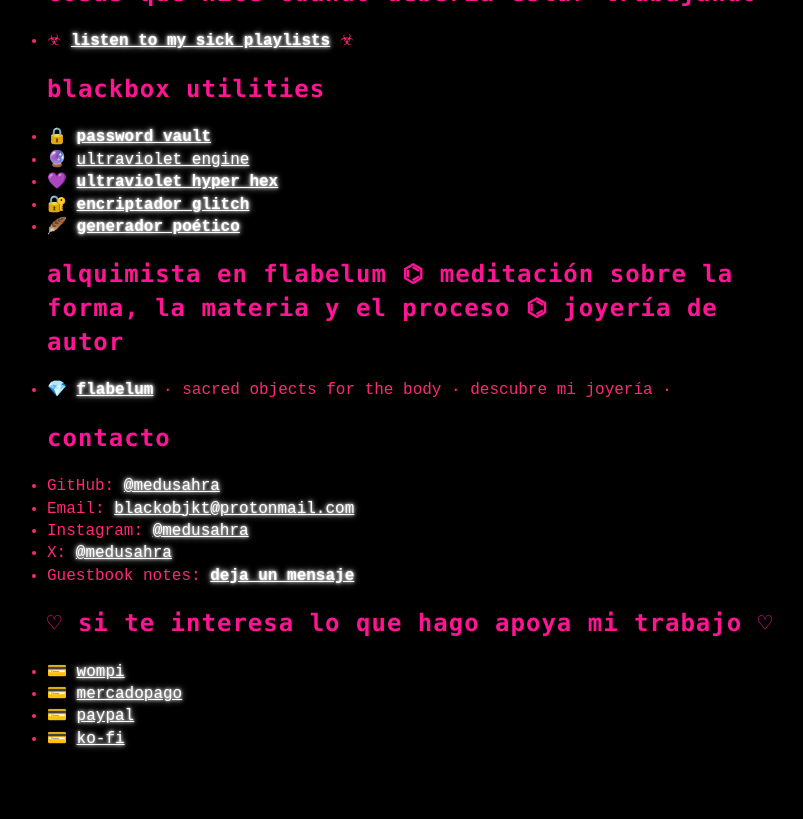
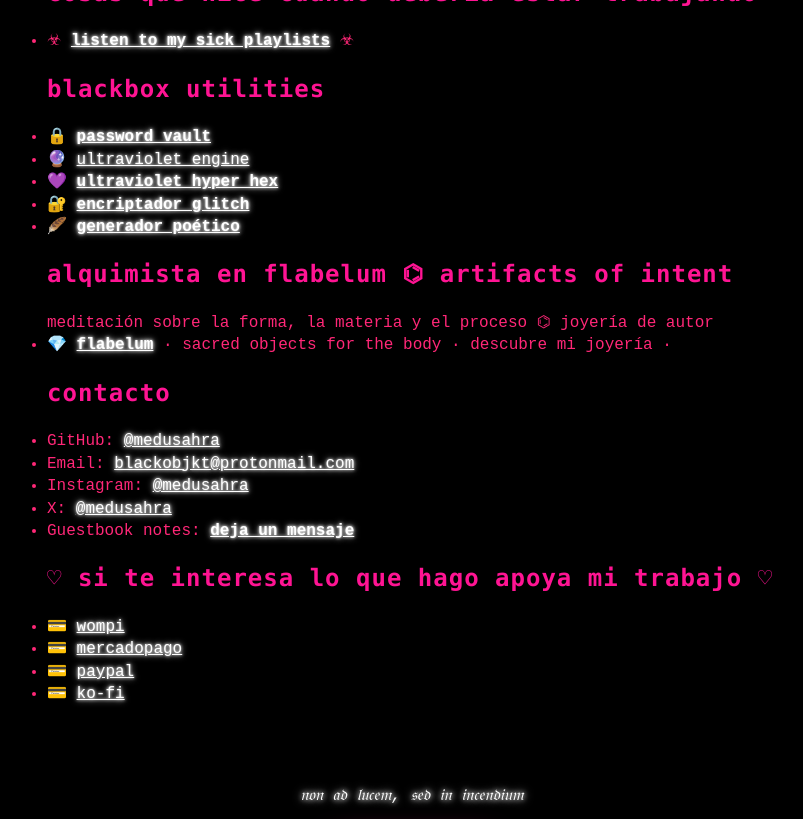
Before and after one commit to medusahra/medusahra.github.io, a Jekyll site: the page built from index.md, in a window 1280 px wide and 900 px high, scrolled down 1180 px, cut to the strip 0-819 px from the top of the window. Shown: the whole strip, without its empty margins (228-1031 px from the left). Built offline with Jekyll 4.4.1, drawn with Linux system fonts in a browser that asks for light colours.

Commit message:
Update index.md

```diff
--- a/index.md
+++ b/index.md
@@ -45,7 +45,8 @@
 - 💜 **[ultraviolet hyper hex](/2025/11/21/ultraviolet.html)**
 - 🔐 **[encriptador glitch](/2025/11/21/encriptador-glitch.html)**
 - 🪶 **[generador poético](/2025/11/21/generador-poemas.html)**
-## alquimista en flabelum ⌬ meditación sobre la forma, la materia y el proceso ⌬ joyería de autor
+## alquimista en flabelum ⌬ artifacts of intent
+meditación sobre la forma, la materia y el proceso ⌬ joyería de autor
 - 💎 **<a href="https://instagram.com/flabelum" target="_blank">flabelum</a>** · sacred objects for the body · descubre mi joyería ·
 ## contacto
 - GitHub: <a href="https://github.com/medusahra" target="_blank">@medusahra</a>
```
